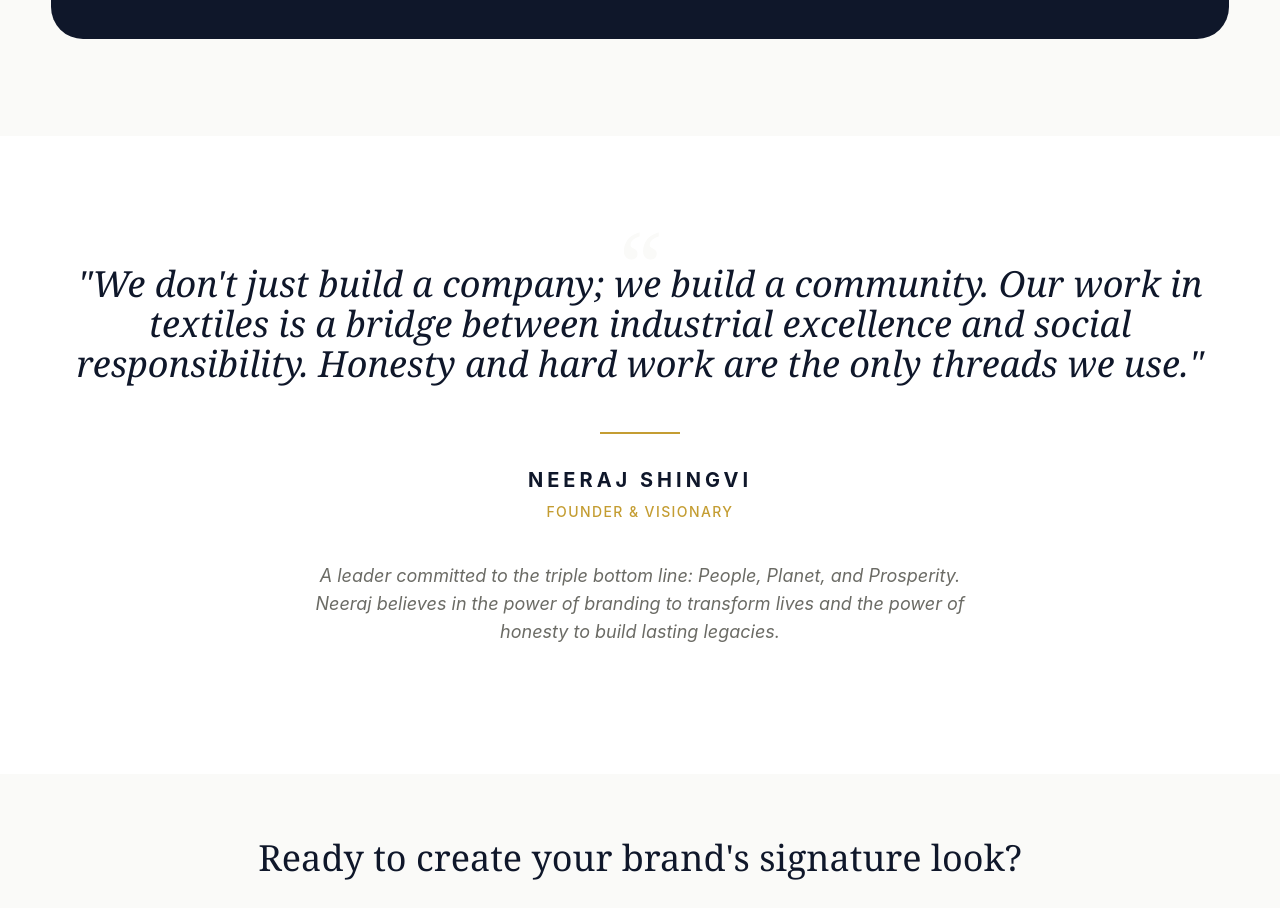
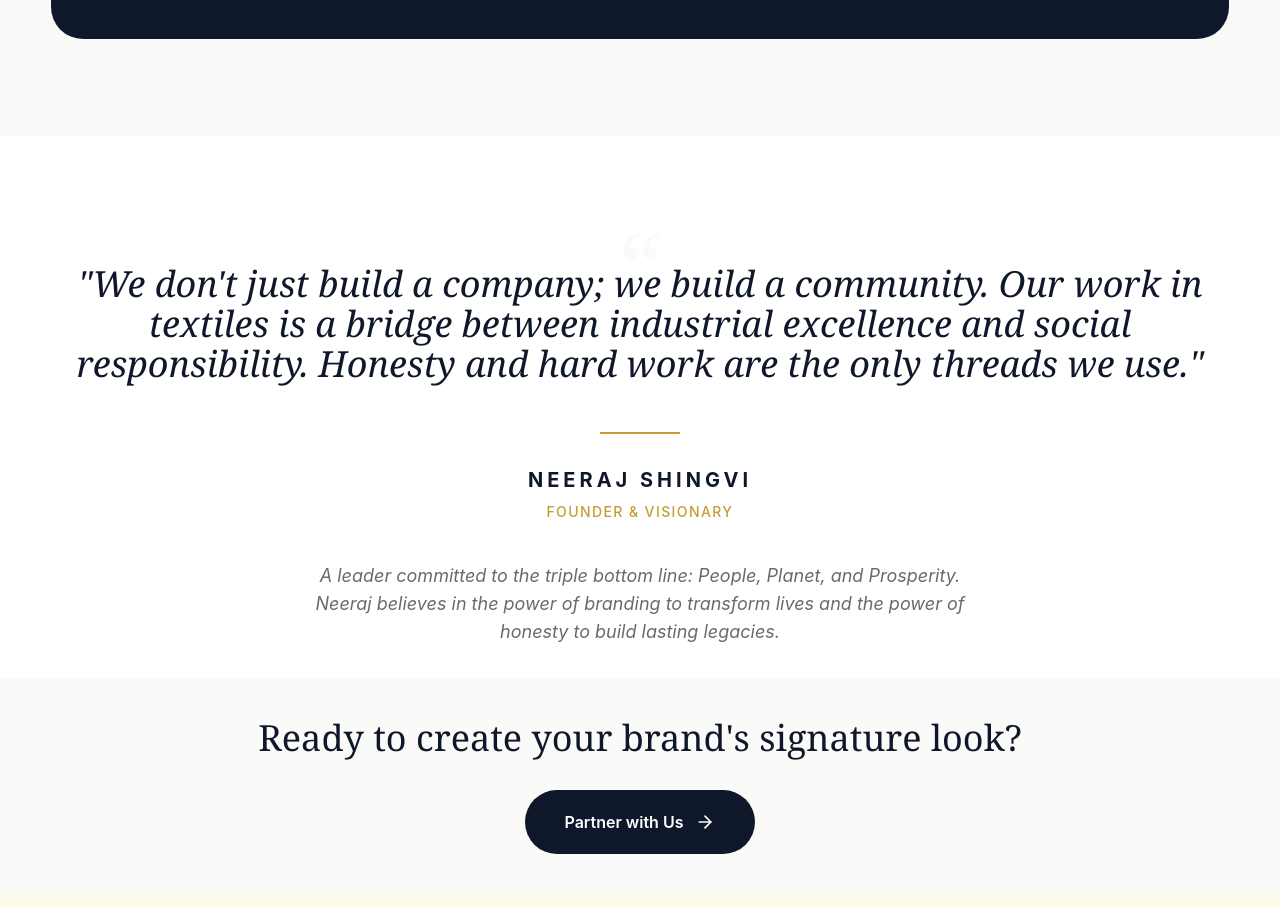
Before and after one commit to pratikjadhav8900/Tailoring-Turba, a Next.js app: page /about in a window 1280 px wide. Shown: the part 4060-4968 px from the top of the page. Built offline with nearby package versions, Linux system fonts and the light colour scheme; no server answers.

Commit message:
Aggressively reduce gap on About page between founder and cta

```diff
--- a/src/app/about/page.tsx
+++ b/src/app/about/page.tsx
@@ -288,7 +288,7 @@ export default function AboutPage() {
       </section>
 
       {/* 6. FOUNDER SECTION */}
-      <section className="py-20 md:py-32 bg-white border-t border-[#fafaf8]">
+      <section className="pt-20 md:pt-32 pb-8 bg-white border-t border-[#fafaf8]">
         <div className="container px-4 max-w-4xl mx-auto text-center">
           <motion.div
             initial={{ opacity: 0, scale: 0.95 }}
@@ -321,7 +321,7 @@ export default function AboutPage() {
       </section>
 
       {/* 7. CTA SECTION */}
-      <section className="py-16 bg-[#fafaf8]">
+      <section className="py-10 bg-[#fafaf8]">
         <div className="container px-4 text-center">
           <h2 className="text-3xl md:text-4xl font-serif text-[#0f172a] mb-8">Ready to create your brand's signature look?</h2>
           <motion.div
```
